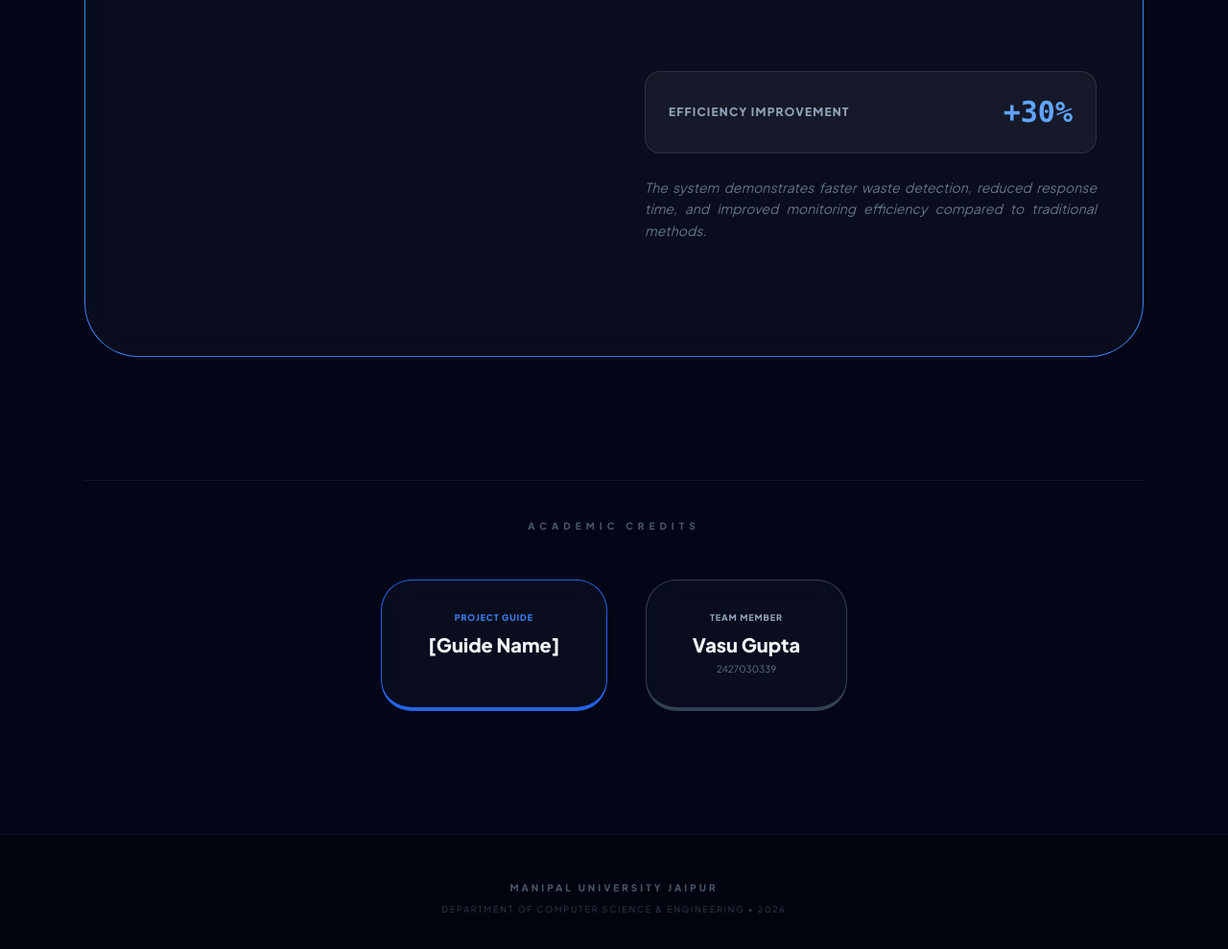
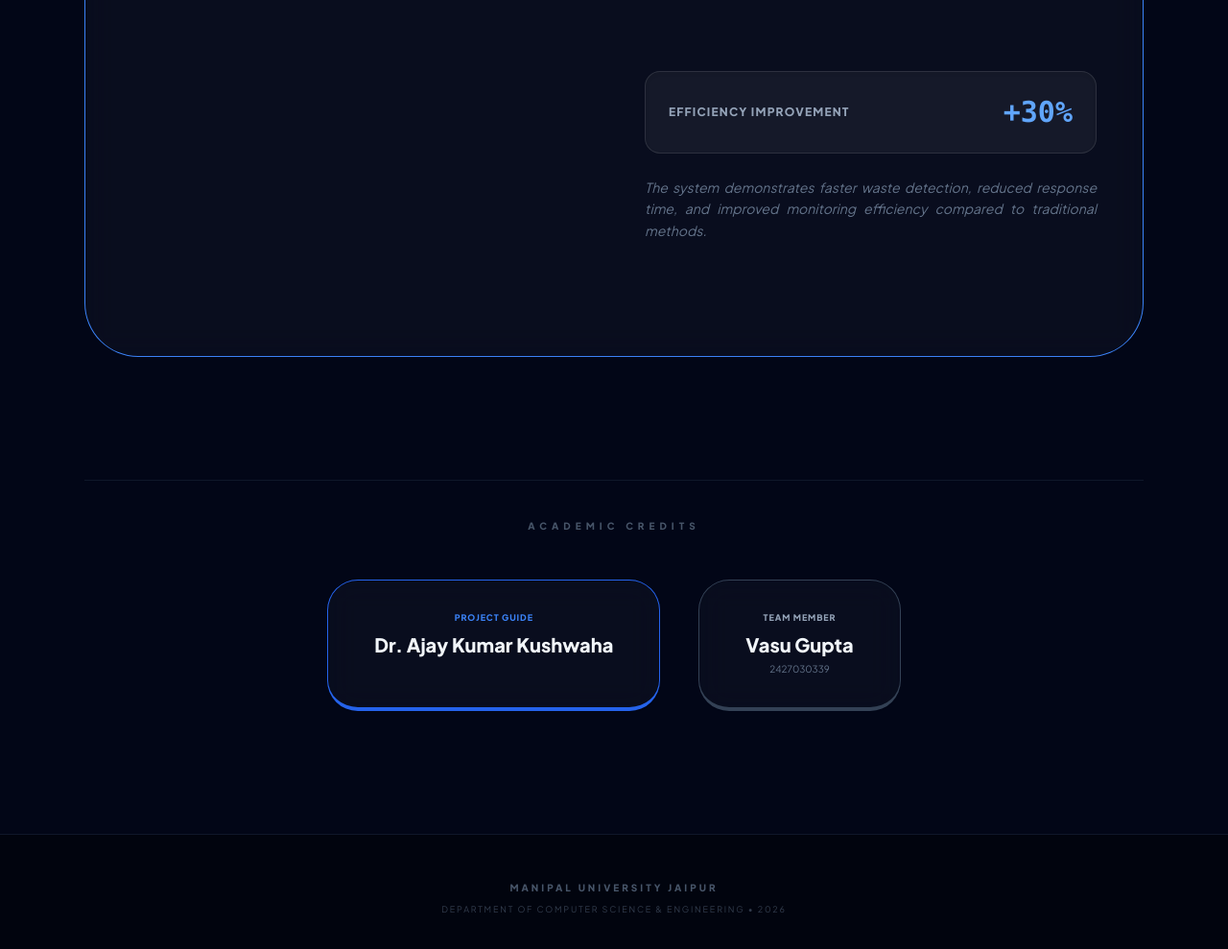
Before and after one commit to vasu25g/pbl_project, a plain HTML site: page index.html in a window 1280 px wide. Shown: the part 1586-2575 px from the top of the page at 96% size. Drawn offline with nearby package versions, Linux system fonts and the light colour scheme.

Commit message:
Update guide name in index.html

```diff
--- a/index.html
+++ b/index.html
@@ -194,7 +194,7 @@
             <p class="text-[9px] font-bold text-blue-500 mb-2 uppercase tracking-widest">
                 Project Guide
             </p>
-            <p class="font-black text-xl text-slate-100">[Guide Name]</p>
+            <p class="font-black text-xl text-slate-100">Dr. Ajay Kumar Kushwaha</p>
         </div>
 
         <div class="glass px-12 py-8 rounded-[2rem] border-b-4 border-slate-700">
```
